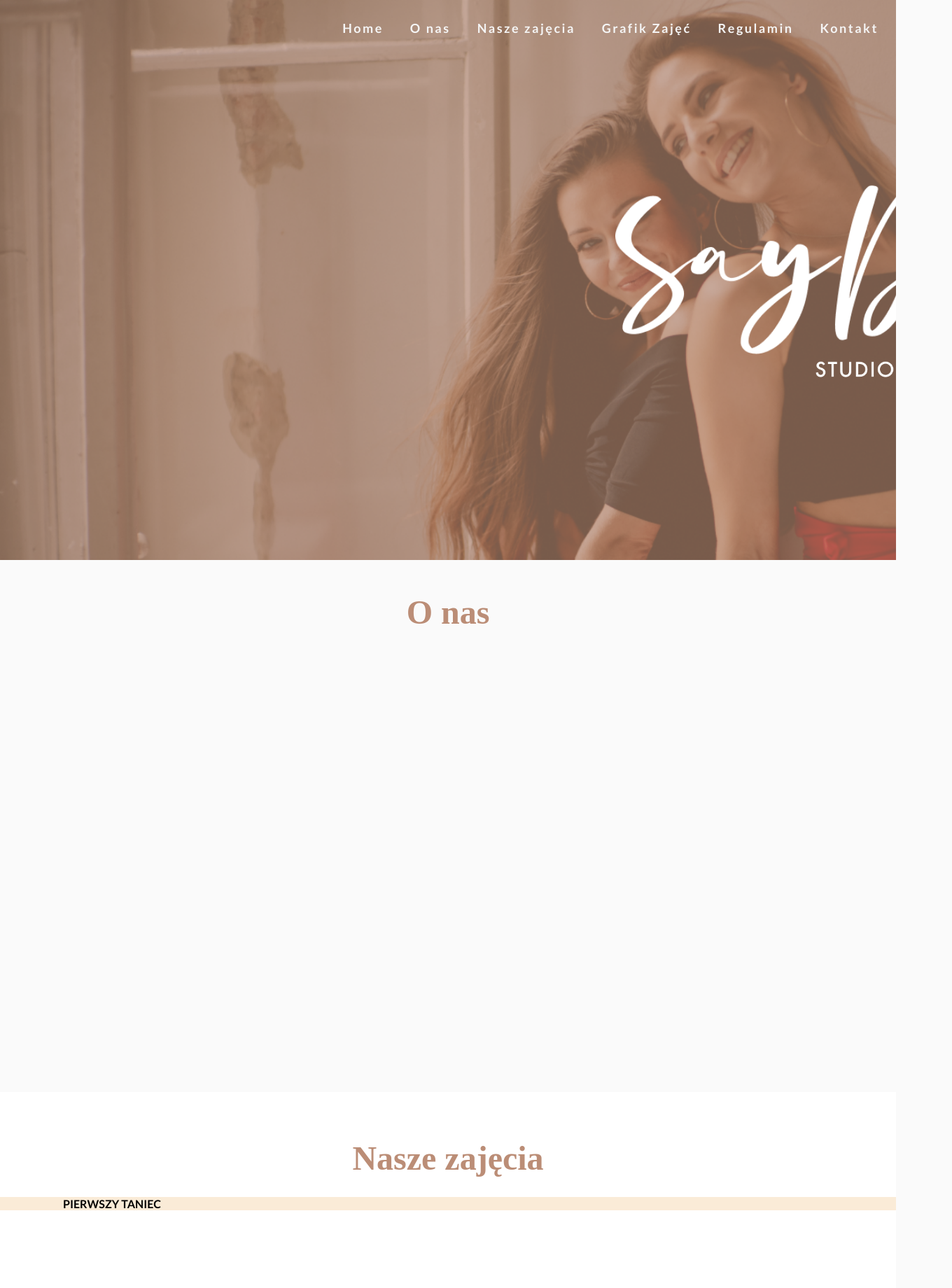
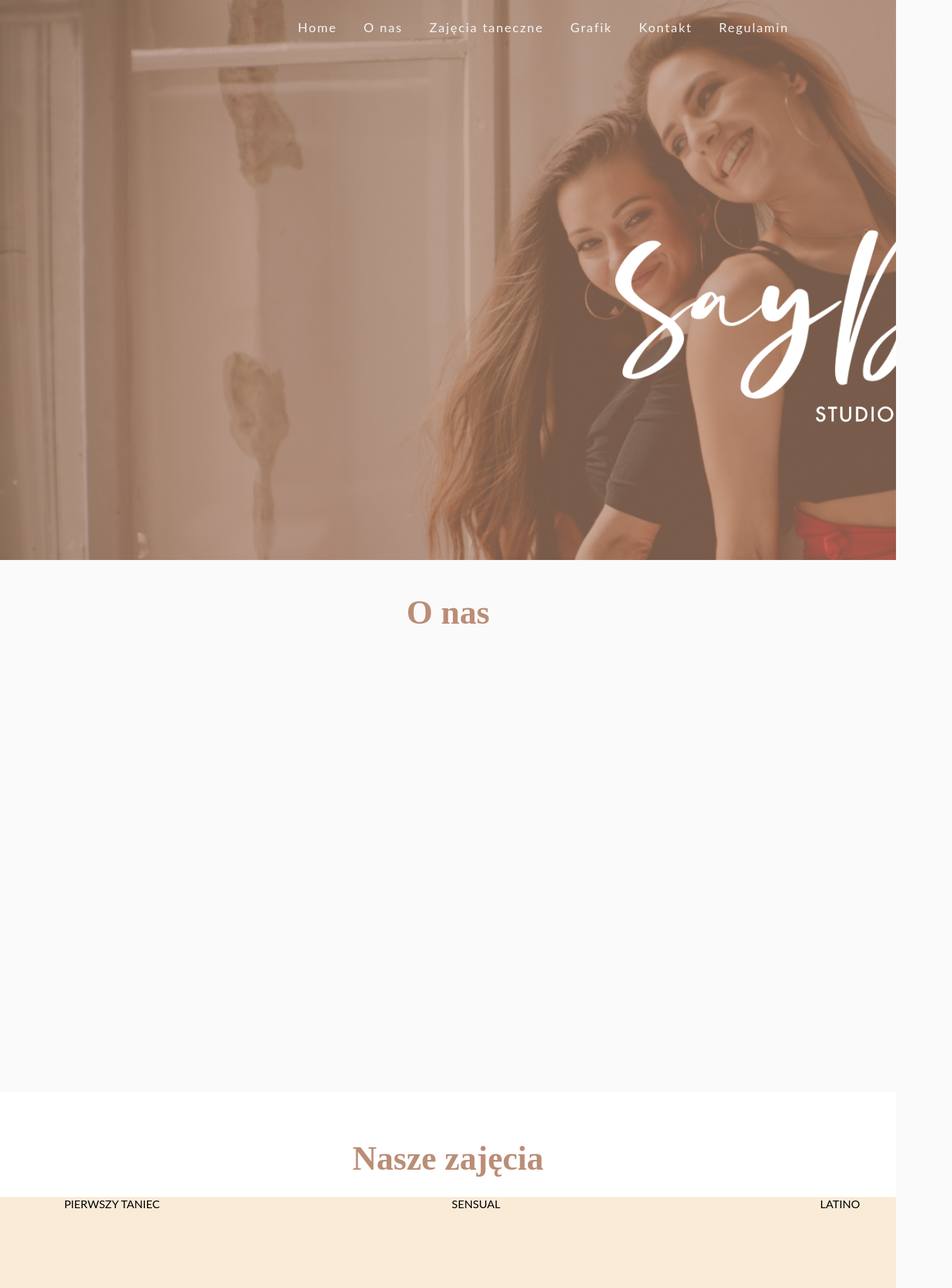
Before and after one commit to MichSzmid/SayDance-v2, a React (Create React App) app: page / in a window 1280 px wide. Shown: the top 1840 px of the page at 70% size, 1360 px wide, since content can reach past the window. Built offline with nearby package versions, Linux system fonts and the light colour scheme.

Commit message:
Smooth scroll added
Smooth scroll init version and activites added

```diff
--- a/package.json
+++ b/package.json
@@ -9,6 +9,7 @@
     "react": "^17.0.2",
     "react-dom": "^17.0.2",
     "react-scripts": "5.0.0",
+    "react-scroll": "^1.8.6",
     "web-vitals": "^2.1.4"
   },
   "scripts": {
--- a/src/Components/Content/2 Activites.js
+++ b/src/Components/Content/2 Activites.js
@@ -3,10 +3,35 @@ import React from 'react';
 function Activities() {
     const activities = [
         {
-            key:1,
-            name:"PIERWSZY TANIEC",
-            bgimg:"../../Images/3 Zajecia/Pierwszytaniec.png",
-            hashimg:'../../Images/3 Zajecia/Saylove.svg',
+          key:1,
+          name:"PIERWSZY TANIEC",
+          bgimg:"../../Images/3 Zajecia/Pierwszytaniec.png",
+          hashimg:'../../Images/3 Zajecia/Saylove.svg',
+        },  {
+          key:2,
+          name:"SENSUAL",
+          bgimg:"../../Images/3 Zajecia/Sensual.png",
+          hashimg:'../../Images/3 Zajecia/Saywoman.svg',
+        },  {
+          key:3,
+          name:"LATINO",
+          bgimg:"../../Images/3 Zajecia/Latino.png",
+          hashimg:'../../Images/3 Zajecia/Saylatino.svg',
+        },  {
+          key:4,
+          name:"FITNESS",
+          bgimg:"../../Images/3 Zajecia/Fitness.png",
+          hashimg:'../../Images/3 Zajecia/Sayfitness.svg',
+        },  {
+          key:5,
+          name:"TANIEC W PARACH",
+          bgimg:"../../Images/3 Zajecia/Taniec_w_parach.png",
+          hashimg:'../../Images/3 Zajecia/Saydance.svg',
+        },  {
+          key:6,
+          name:"PARTY",
+          bgimg:"../../Images/3 Zajecia/Party.png",
+          hashimg:'../../Images/3 Zajecia/Sayparty.svg',
         },
     ];
 
@@ -16,7 +41,7 @@ function Activities() {
         <p className="content-title">Nasze zajęcia</p>
         <div className="activities-grid">
             {activities.map((Acti)=>(
-                <div className={'activity grid'+Acti.key}>{Acti.name}</div>
+                <div key={Acti.key} className={'activity grid'+Acti.key}>{Acti.name}</div>
             ))}
           {/* <div className="grid1">x</div>
           <div className="grid2">n</div>
--- a/src/Components/Header/Header.jsx
+++ b/src/Components/Header/Header.jsx
@@ -1,7 +1,8 @@
 import React from 'react';
 const Header = () => {
     return(
-         <div className="header background-image">
+         <div className="active header background-image">
+
              <div className="header-logo">
                 <div className="logo1 background-image"></div>
                 <div className="logo2 background-image"></div>
--- a/src/Components/Header/Navbar.js
+++ b/src/Components/Header/Navbar.js
@@ -1,15 +1,40 @@
 import React from 'react';
+import { Link, animateScroll as scroll } from "react-scroll";
 
 const  Navbar = (props) =>  {
     return (
          <div className="navbar">
             <ul>
-                <li><a>Home</a></li>
-                <li><a>O nas</a></li>
-                <li><a>Nasze zajęcia</a></li>
-                <li><a>Grafik Zajęć</a></li>
-                <li><a>Regulamin</a></li>
-                <li><a>Kontakt</a></li>
+                <li>
+                    <Link activeClass="active" to="header" spy={true} smooth={true} offset={0} duration={300}>
+                        Home
+                    </Link>
+                </li>
+                <li>
+                    <Link activeClass="active" to="about" spy={true} smooth={true} offset={-80} duration={600}>
+                        O nas
+                    </Link>
+                </li>
+                <li>
+                    <Link activeClass="active" to="activities" spy={true} smooth={true} offset={-80} duration={600}>
+                        Zajęcia taneczne
+                        </Link>
+                </li>
+                <li>
+                    <Link activeClass="active" to="timetable" spy={true} smooth={true} offset={-80} duration={600}>
+                    Grafik
+                    </Link>
+                </li>
+                <li>
+                    <Link activeClass="active" to="contact" spy={true} smooth={true} offset={-80} duration={600}>
+                    Kontakt
+                    </Link>
+                </li>
+                <li>
+                    <Link activeClass="active" to="rules" spy={true} smooth={true} offset={-80} duration={600}>
+                    Regulamin
+                    </Link>
+                </li>
             </ul>
         </div>
     )
--- a/src/styles.css
+++ b/src/styles.css
@@ -1,4 +1,4 @@
-@import url('https://fonts.googleapis.com/css2?family=Lato:wght@700;900&display=swap');
+@import url('https://fonts.googleapis.com/css2?family=Lato:wght@500;500&display=swap');
 * {
   box-sizing: border-box;
 }
@@ -30,7 +30,8 @@ section#navbar{
   display:block;
   width:auto;
   height:8px;
-   text-align:right;
+  text-align:right;
+  margin-right: 10%;
 }
 
 .navbar>ul>li{
@@ -50,9 +51,9 @@ section#navbar{
 .navbar>ul>li>a{
   display: inline-block;
     padding: 8px 13px;
-    line-height: 32px;
+    line-height: 30px;
     font-size:18px;
-    letter-spacing: 2.5px;;
+    letter-spacing: 2px;
     text-decoration: none;
     user-select: none;
 }
@@ -71,7 +72,7 @@ section#navbar{
 .header-logo{
   position:absolute;
   display:ruby;
-   top: 32%;
+   top: 40%;
   width:100%;
   margin: 0 auto;
   text-align: center;
@@ -140,7 +141,9 @@ section#navbar{
   gap: 200px;
   background-color: antiquewhite;
 }
-..activities-grid > .activity{
-  width:30%;
-  height:250px;
+.activities-grid > .activity{
+  width:100%;
+  min-height:250px;
+  position:relative;
+  display:block;
 }
```
Also changed, not shown: 1 other file (tests, documents, lock files or other folders).
